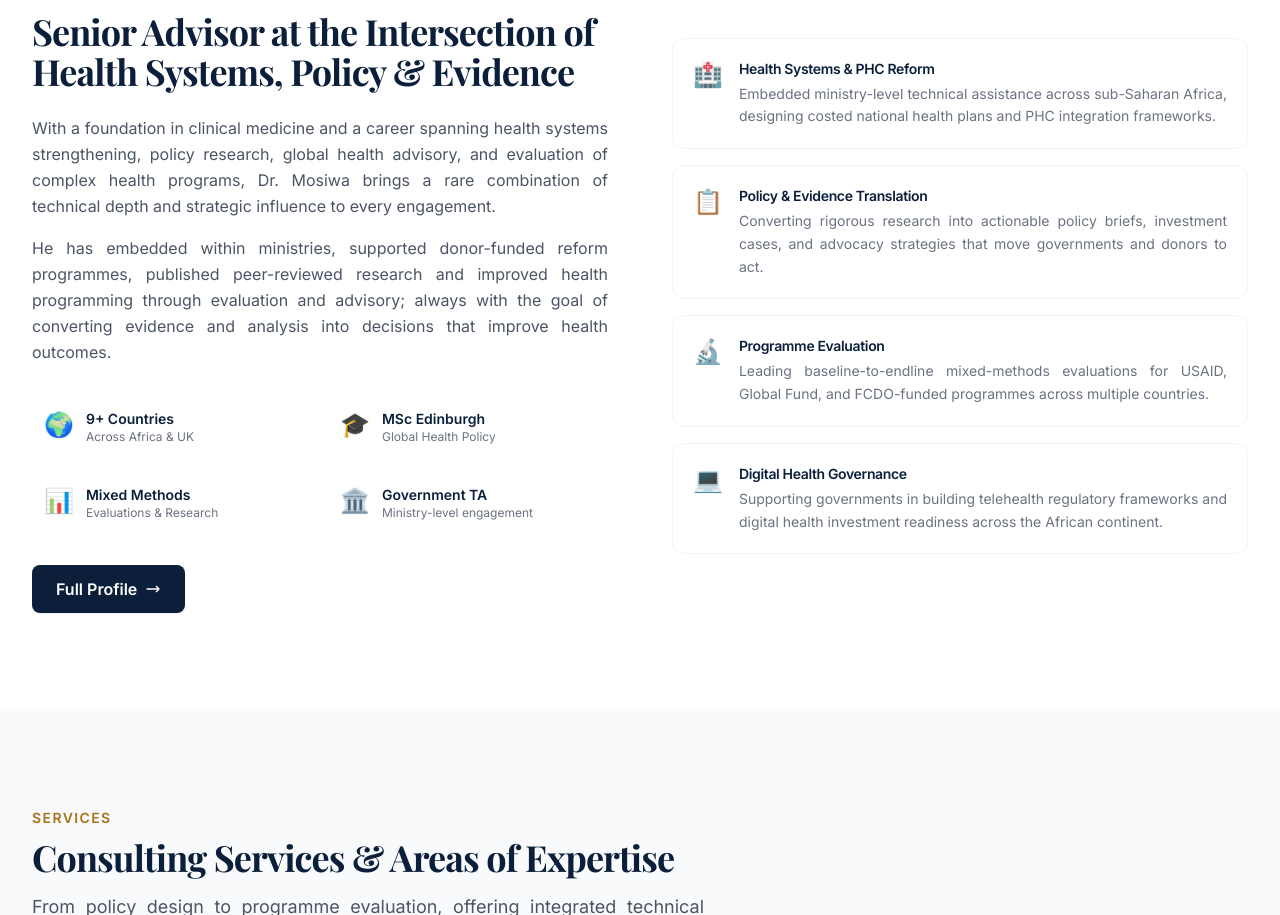
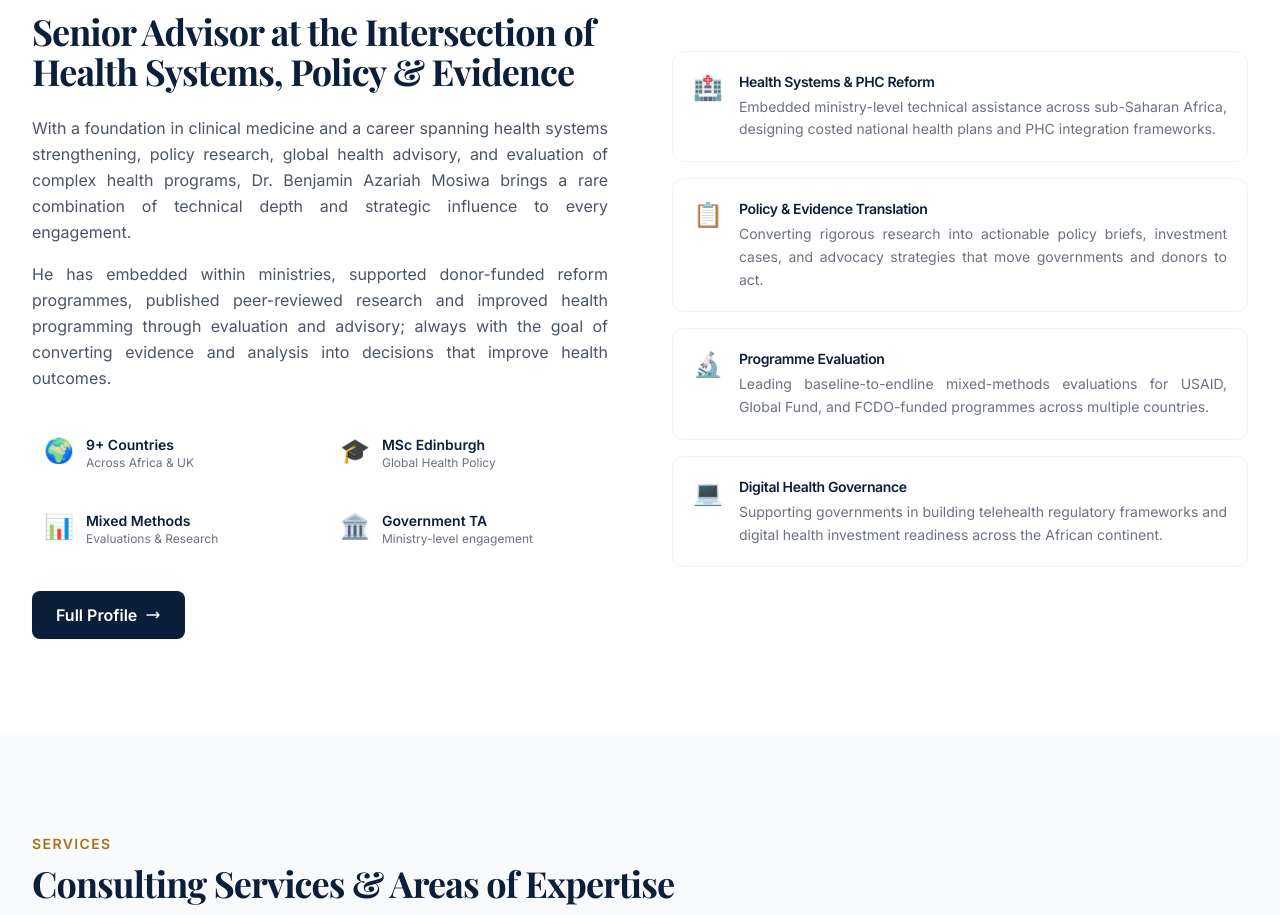
Before and after one commit to bmosiwa-hub/dr-mosiwa-website, a Next.js app: page / in a window 1280 px wide. Shown: the part 1067-1982 px from the top of the page. Built offline with nearby package versions, Linux system fonts and the light colour scheme; a web font is replaced by a local one.

Commit message:
Use full name in about snapshot paragraph

```diff
--- a/src/app/page.tsx
+++ b/src/app/page.tsx
@@ -111,7 +111,7 @@ export default function HomePage() {
                 Senior Advisor at the Intersection of Health Systems, Policy & Evidence
               </h2>
               <p className="mt-6 text-gray-600 leading-relaxed">
-                With a foundation in clinical medicine and a career spanning health systems strengthening, policy research, global health advisory, and evaluation of complex health programs, Dr. Mosiwa brings a rare combination of technical depth and strategic influence to every engagement.
+                With a foundation in clinical medicine and a career spanning health systems strengthening, policy research, global health advisory, and evaluation of complex health programs, Dr. Benjamin Azariah Mosiwa brings a rare combination of technical depth and strategic influence to every engagement.
               </p>
               <p className="mt-4 text-gray-600 leading-relaxed">
                 He has embedded within ministries, supported donor-funded reform programmes, published peer-reviewed research and improved health programming through evaluation and advisory; always with the goal of converting evidence and analysis into decisions that improve health outcomes.
```
